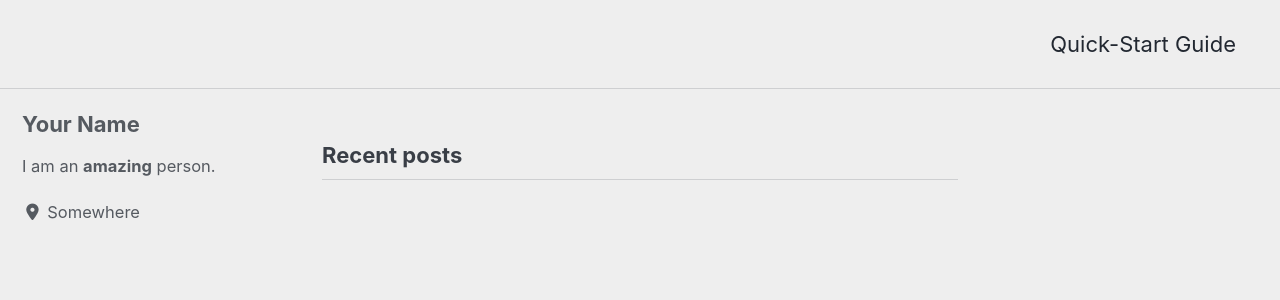
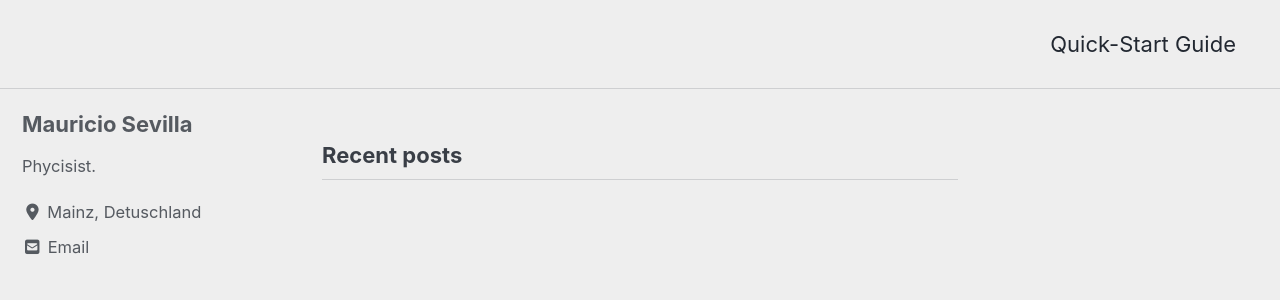
Before and after one commit to jmsevillam/CV, a Jekyll site: the page built from index.html, in a window 1280 px wide and 900 px high. Shown: the top 300 px of the window. Built offline with Jekyll 4.4.1, drawn with Linux system fonts in a browser that asks for light colours; cached includes are drawn as plain includes; nearby versions of some CDN libraries; the list of posts is cut into pages by our own code.

Commit message:
Update _config.yml

```diff
--- a/_config.yml
+++ b/_config.yml
@@ -93,11 +93,11 @@ analytics:
 
 # Site Author
 author:
-  name             : "Your Name"
+  name             : "Mauricio Sevilla"
   avatar           : # path of avatar image, e.g. "/assets/images/bio-photo.jpg"
-  bio              : "I am an **amazing** person."
-  location         : "Somewhere"
-  email            :
+  bio              : "Phycisist."
+  location         : "Mainz, Detuschland"
+  email            : "jmasevillam@gmail.com"
   links:
     - label: "Email"
       icon: "fas fa-fw fa-envelope-square"
```
